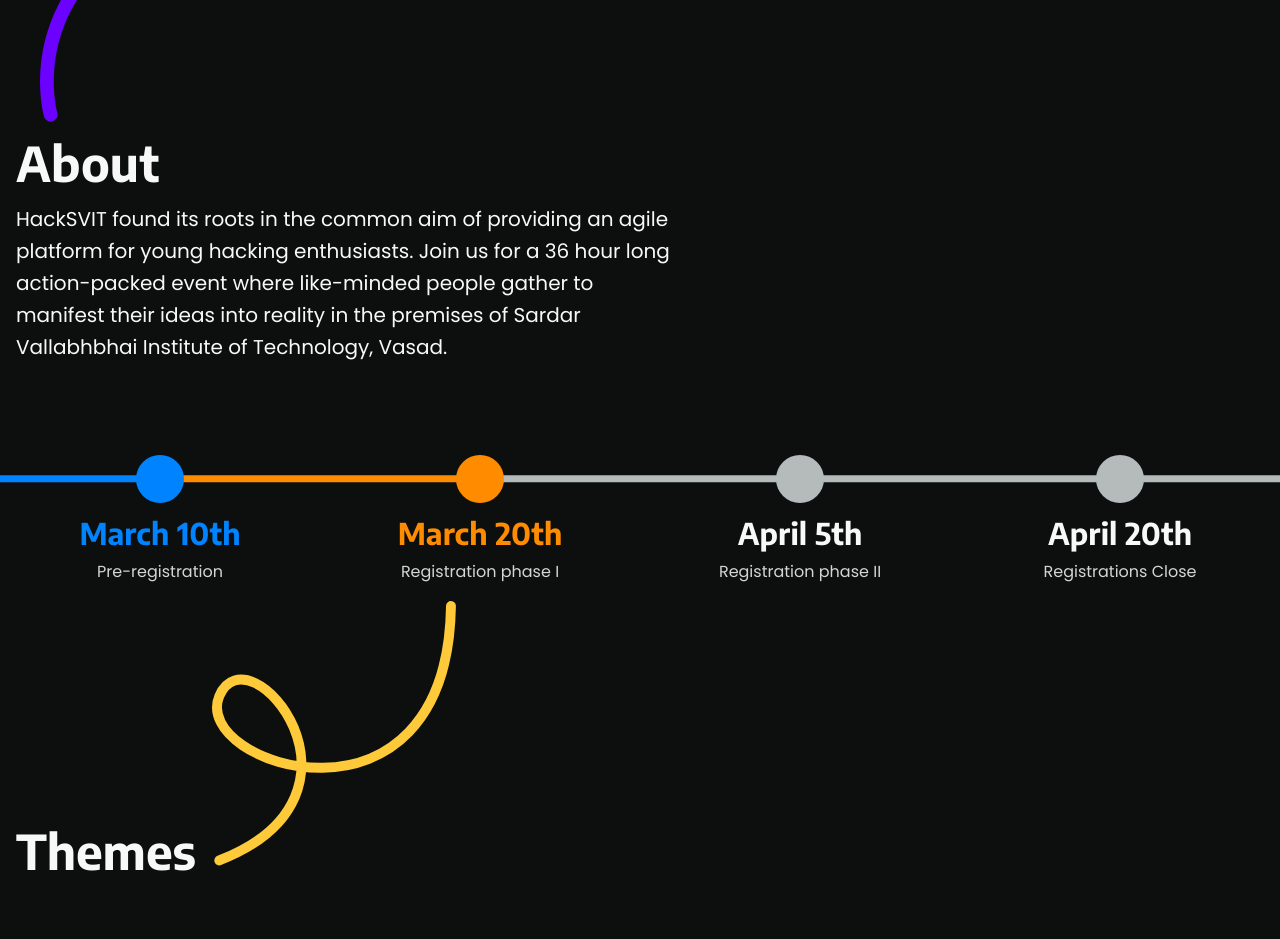
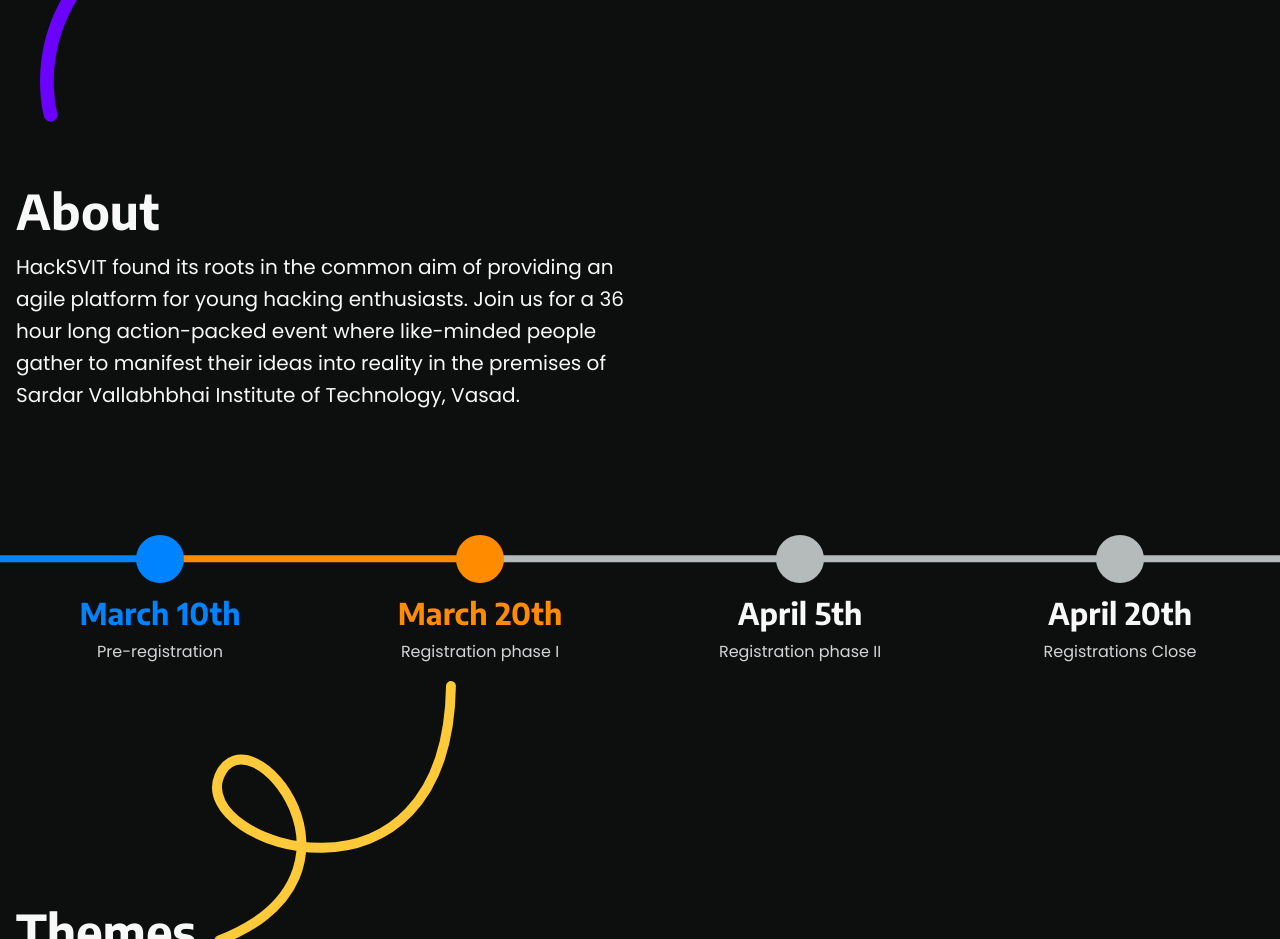
Before and after one commit to hcs-user/HackSVIT-22, a Next.js app: page / in a window 1280 px wide. Shown: the part 860-1799 px from the top of the page. Built offline with nearby package versions, Linux system fonts and the light colour scheme.

Commit message:
fix about layout

```diff
--- a/src/components/About.tsx
+++ b/src/components/About.tsx
@@ -18,28 +18,32 @@
 			onEnter={() => updatePlayState(true)}
 			onLeave={() => updatePlayState(false)}
 		>
-			<Container maxW='container.xl' my='4' as={Flex}>
+			<Container
+				maxW='container.xl'
+				py='4'
+				gap='6'
+				as={Flex}
+				flexDir={["column", null, null, "row"]}
+				justifyContent={["center", null, null, "space-between"]}
+				alignItems={["center", null, null, "center"]}
+			>
 				<Box>
 					<Heading size='2xl' mb='4'>
 						About
 					</Heading>
-					<Flex flexDir={["column", null, "row"]} align='center'>
-						<Text fontSize='xl'>
-							HackSVIT found its roots in the common aim of providing an agile platform
-							for young hacking enthusiasts. Join us for a 36 hour long action-packed
-							event where like-minded people gather to manifest their ideas into
-							reality in the premises of Sardar Vallabhbhai Institute of Technology,
-							Vasad.
-						</Text>
-						<Box h='full' rounded='xl' bg='gray.700' w='full'></Box>
-					</Flex>
+					<Text fontSize='xl' maxW='640'>
+						HackSVIT found its roots in the common aim of providing an agile platform
+						for young hacking enthusiasts. Join us for a 36 hour long action-packed
+						event where like-minded people gather to manifest their ideas into reality
+						in the premises of Sardar Vallabhbhai Institute of Technology, Vasad.
+					</Text>
 				</Box>
 				<AspectRatio
-					minW='320px'
+					// minH='480px'
 					w='full'
 					maxW='lg'
 					ratio={16 / 9}
-					mx='auto'
+					// mx='auto'
 					rounded='md'
 					overflow='hidden'
 				>
```
